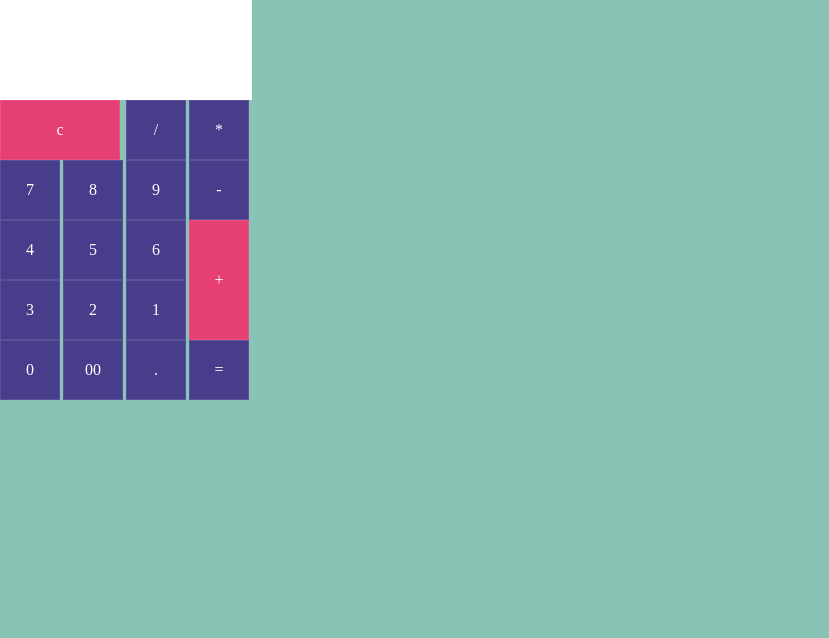
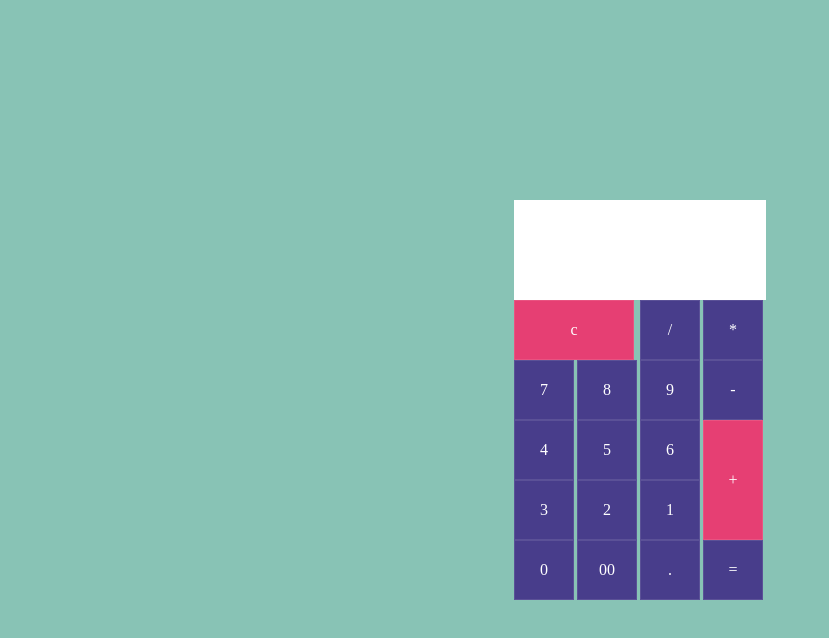
Before and after one commit to larisgou/calculadora, a plain HTML site: page index.html in a window 1280 px wide. Shown: the whole page, without its empty margins (0-829 px from the left). Drawn offline with Linux system fonts and the light colour scheme.

Commit message:
Update style.css

```diff
--- a/style.css
+++ b/style.css
@@ -5,7 +5,7 @@
 }
 
 body {
-    display: inline-block;
+    display: flex;
     justify-content: center;
     align-items: center;
     min-height: 100vh;
@@ -13,7 +13,7 @@ body {
 }
 
 .calculator {
-    position: fixed;
+    position: relative;
     display: grid;
 }
 
```
